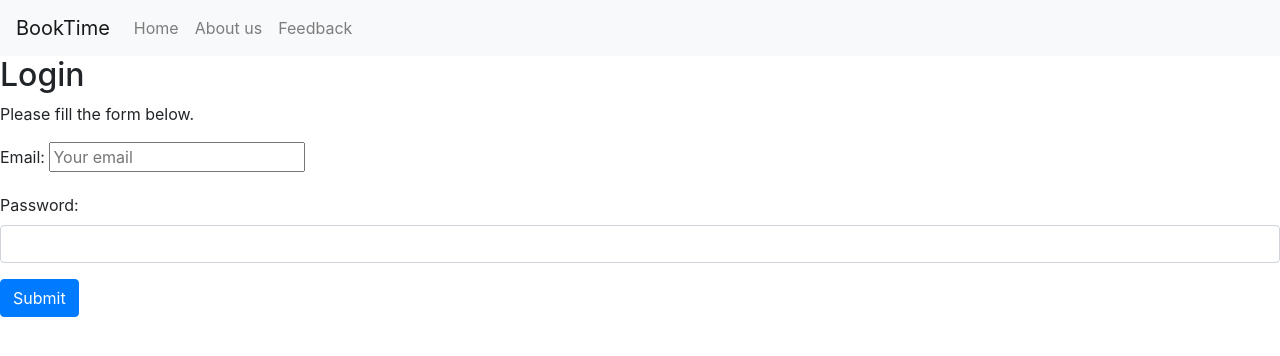
After one commit to Damakshn/learn_modern_django, a Django app: page /login/ in a window 1280 px wide. The commit adds this page. Shown: the top 356 px of the page. Run offline with Django 3.2, Linux system fonts and the light colour scheme; some libraries are stand-ins or nearby versions.

Commit message:
Логин и регистрация

```diff
--- a/booktime/settings.py
+++ b/booktime/settings.py
@@ -165,3 +165,5 @@ else:
     )
 
 AUTH_USER_MODEL = "main.User"
+
+LOGIN_REDIRECT_URL = "/"
--- a/main/forms.py
+++ b/main/forms.py
@@ -1,6 +1,11 @@
+import logging
 from django import forms
+from django.contrib.auth import authenticate
+from django.contrib.auth.forms import UserCreationForm as DjangoUserCreationForm
+from django.contrib.auth.forms import UsernameField
 from django.core.mail import send_mail
-import logging
+from . import models
+
 
 logger = logging.getLogger(__name__)
 
@@ -18,3 +23,55 @@ class ContactForm(forms.Form):
             ['customerservice@booktime.domain'],
             fail_silently=False
         )
+
+
+class UserCreationForm(DjangoUserCreationForm):
+    class Meta(DjangoUserCreationForm.Meta):
+        model = models.User
+        fields = ('email',)
+        field_classes = {'email': UsernameField}
+
+    def send_mail(self):
+        logger.info(
+            'Sending signup email for email=%s',
+            self.cleaned_data['email'],
+        )
+        message = f'Welcome {self.cleaned_data["email"]}'
+        send_mail(
+            'Welcome to BookTime',
+            message,
+            'site@booktime.domain',
+            [self.cleaned_data['email']],
+            fail_silently=True,
+        )
+
+class AuthenticationForm(forms.Form):
+    email = forms.EmailField()
+    password = forms.CharField(
+        strip=False, widget=forms.PasswordInput
+    )
+
+    def __init__(self, request=None, *args, **kwargs):
+        self.request = request
+        self.user = None
+        super().__init__(*args, **kwargs)
+
+    def clean(self):
+        email = self.cleaned_data.get('email')
+        password = self.cleaned_data.get('password')
+
+        if email is not None and password:
+            self.user = authenticate(
+                self.request, email=email, password=password
+            )
+            if self.user is None:
+                raise forms.ValidationError(
+                    'Invalid email/password combination.'
+                )
+            logger.info(
+                'Authentication successfull for email=%s', email
+            )
+        return self.cleaned_data
+
+    def get_user(self):
+        return self.user
--- a/main/templates/base.html
+++ b/main/templates/base.html
@@ -31,6 +31,9 @@
             </ul>
         </div>
     </nav>
+    {% for message in messages %}
+        <div class="alert alert-{{ message.tags }}">{{ message }}</div>
+    {% endfor %}
     {% block content %}
     {% endblock content %}
     <script src="{% static 'js/jquery.min.js' %}"></script>
--- /dev/null
+++ b/main/templates/login.html
@@ -0,0 +1,39 @@
+{% extends "base.html" %}
+{% block content %}
+<h2>Login</h2>
+<p>Please fill the form below.</p>
+<form method="POST">
+    {% csrf_token %}
+    {{ form.non_field_errors }}
+    <div class="form-group">
+        {{ form.email.label_tag }}
+        <input
+            type="email
+            class=" form-control {% if form.email.errors %} is-invalid{% endif %}"
+            id="id_email"
+            name="email"
+            placeholder="Your email"
+            value="{{ form.email.value|default:"" }}">
+        {% if form.email.errors %}
+        <div class="invalid-feedback">
+            {{ form.email.errors }}
+        </div>
+        {% endif %}
+    </div>
+    <div class="form-group">
+        {{ form.password.label_tag }}
+        <input
+            type="password"
+            class="form-control{% if form.password.errors %} is-invalid{% endif %}"
+            id="id_password"
+            name="password"
+            value="{{ form.password.value|default:"" }}">
+        {% if form.password.errors %}
+        <div class="invalid-feedback">
+            {{ form.password.errors }}
+        </div>
+        {% endif %}
+    </div>
+    <button type="submit" class="btn btn-primary">Submit</button>
+</form>
+{% endblock content %}
--- a/main/urls.py
+++ b/main/urls.py
@@ -1,7 +1,8 @@
+from django.contrib.auth import views as auth_views
 from django.urls import path
 from django.views.generic import TemplateView
 from django.views.generic.detail import DetailView
-from main import views, models
+from main import views, models, forms
 
 urlpatterns = [
     path('about-us/', TemplateView.as_view(template_name='about_us.html'), name='about_us'),
@@ -9,4 +10,13 @@ urlpatterns = [
     path('contact-us/', views.ContactUsView.as_view(), name='contact_us'),
     path("product/<slug:slug>/", DetailView.as_view(model=models.Product), name="product"),
     path('products/<slug:tag>/', views.ProductListView.as_view(), name='products'),
+    path('signup/', views.SignupView.as_view(), name="signup"),
+    path(
+        'login/',
+        auth_views.LoginView.as_view(
+            template_name='login.html',
+            form_class=forms.AuthenticationForm
+        ),
+        name='login'
+    ),
 ]
```
Also changed, not shown: main/templates/signup.html (added, +39 -0 lines), main/tests/test_forms.py (+19 -0 lines), main/tests/test_views.py (+35 -1 lines), main/views.py (+33 -0 lines).
